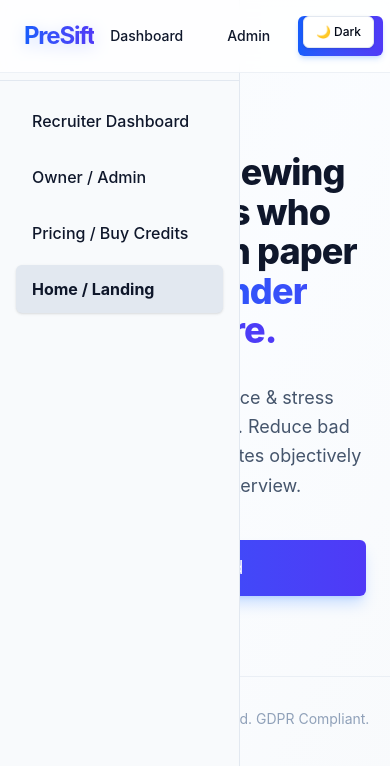
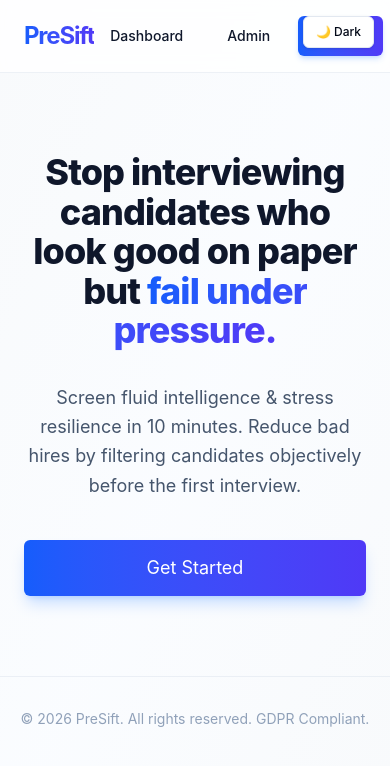
Before and after one commit to Prokopios1/presift, a React (Vite) app: page / in a window 390 px wide. Shown: the top 766 px of the page. Built offline with nearby package versions, Linux system fonts and the light colour scheme.

Commit message:
UI: hide sidebar on mobile, rename Pricing nav label

```diff
--- a/src/components/AppSidebar.tsx
+++ b/src/components/AppSidebar.tsx
@@ -6,12 +6,12 @@ export const AppSidebar = () => {
   const navItems = [
     { label: 'Recruiter Dashboard', href: '/dashboard' },
     { label: 'Owner / Admin', href: '/admin' },
-    { label: 'Pricing / Buy Credits', href: '/pricing' },
+    { label: 'Buy Credits', href: '/pricing' },
     { label: 'Home / Landing', href: '/' },
   ];
 
   return (
-    <aside className="fixed left-0 top-0 h-full w-60 border-r border-slate-200 dark:border-slate-800 bg-slate-50 dark:bg-slate-950 z-40 flex flex-col">
+    <aside className="fixed left-0 top-0 h-full w-60 border-r border-slate-200 dark:border-slate-800 bg-slate-50 dark:bg-slate-950 z-40 hidden md:flex flex-col">
       <div className="p-6 border-b border-slate-200 dark:border-slate-800">
         <div className="font-bold text-2xl tracking-tighter bg-gradient-to-r from-blue-600 to-indigo-600 bg-clip-text text-transparent">
           PreSift
```
Also changed, not shown: 1 other file (tests, documents, lock files or other folders).
